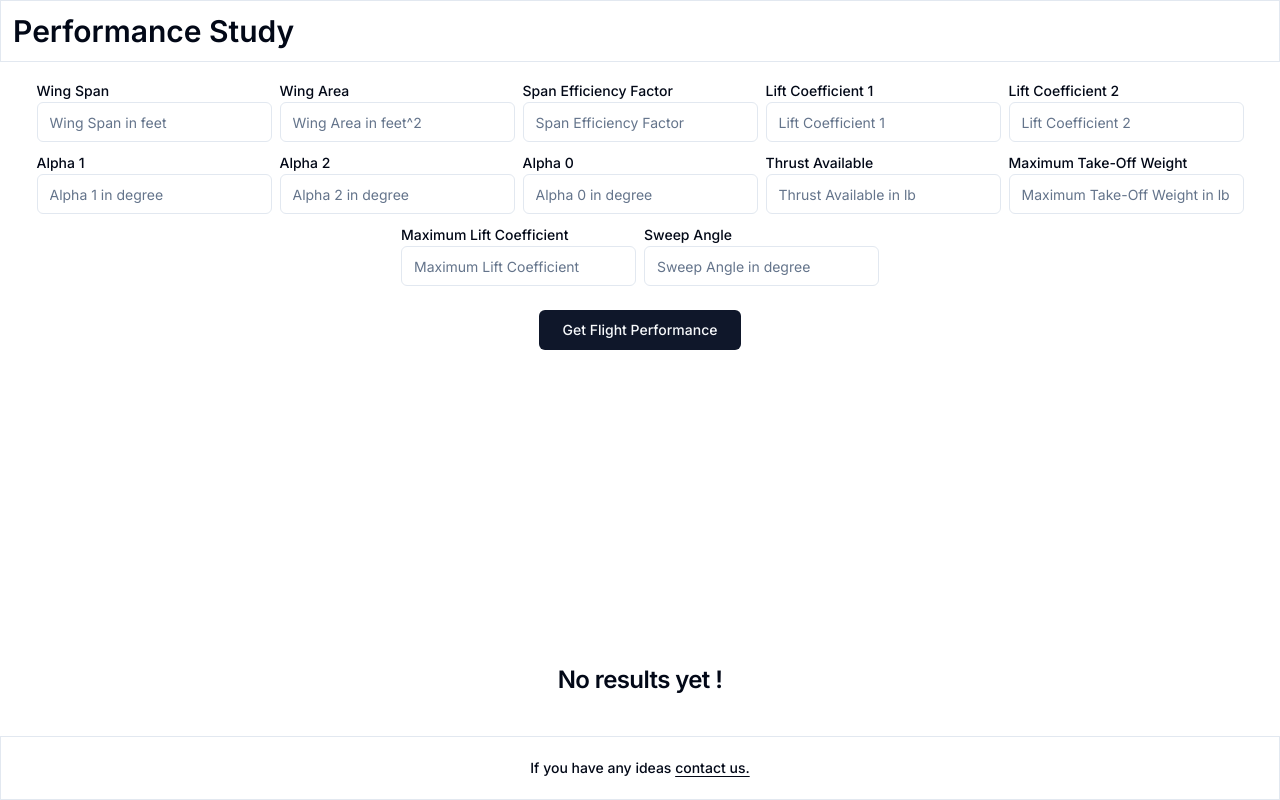
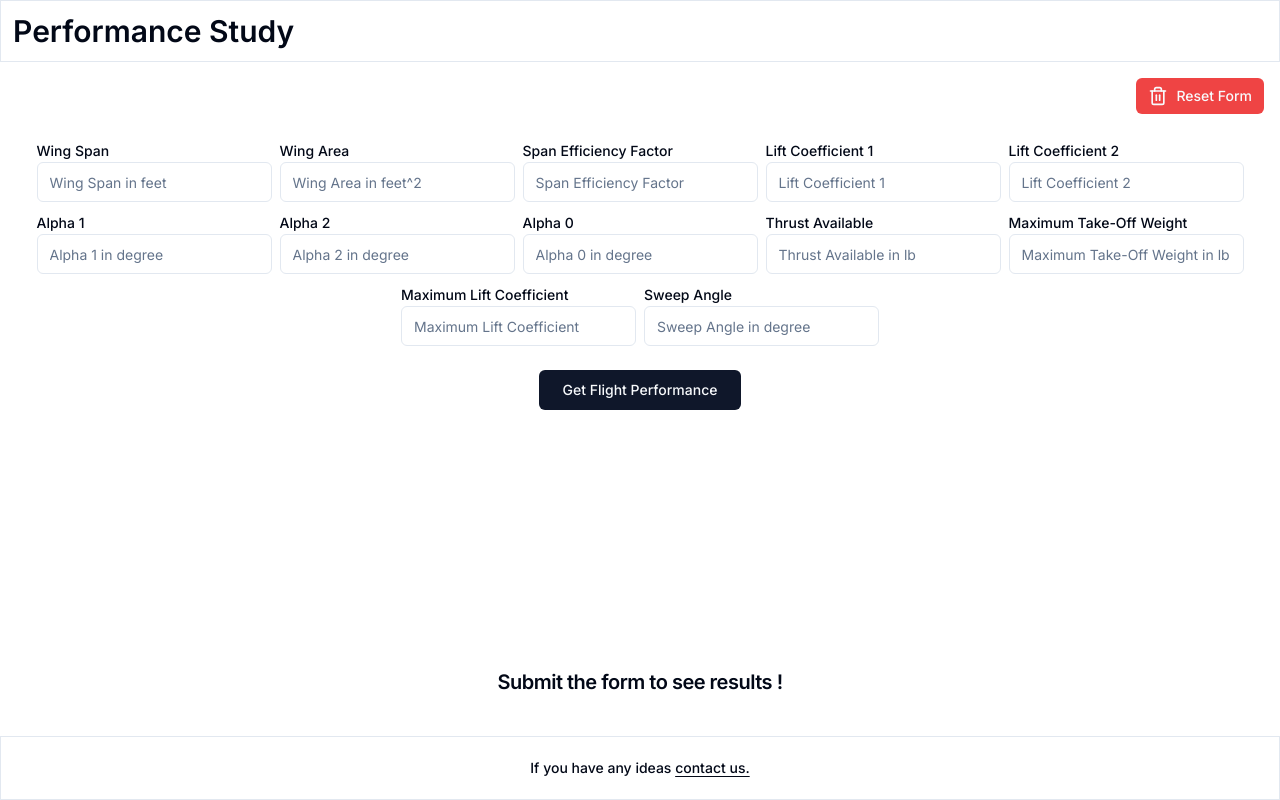
Before and after one commit to mouad-P7/performance-study, a Next.js app: page / in a window 1280 px wide. Built offline with nearby package versions, Linux system fonts and the light colour scheme.

Commit message:
Add reset inputs btn.

```diff
--- a/package.json
+++ b/package.json
@@ -17,6 +17,7 @@
     "@radix-ui/react-separator": "^1.0.3",
     "@radix-ui/react-slot": "^1.0.2",
     "@radix-ui/react-toast": "^1.1.5",
+    "@radix-ui/react-tooltip": "^1.0.7",
     "class-variance-authority": "^0.7.0",
     "clsx": "^2.1.0",
     "lucide-react": "^0.321.0",
--- a/src/app/(home)/components/AircraftForm.tsx
+++ b/src/app/(home)/components/AircraftForm.tsx
@@ -4,7 +4,7 @@ import { useState } from "react";
 import * as z from "zod";
 import { zodResolver } from "@hookform/resolvers/zod";
 import { useForm } from "react-hook-form";
-import { Loader2 } from "lucide-react";
+import { Loader2, Trash2 } from "lucide-react";
 import { aircraftFormSchema } from "@/schema/aircraft.schema";
 import { useToast } from "@/components/ui/use-toast";
 import { Button } from "@/components/ui/button";
@@ -22,7 +22,9 @@ import {
 } from "@/components/ui/form";
 
 export default function AircraftForm() {
-  const [inputs, setInputs] = useState<z.infer<typeof aircraftFormSchema>>();
+  const [inputs, setInputs] = useState<
+    z.infer<typeof aircraftFormSchema> | undefined
+  >(undefined);
   const [isSubmitting, setIsSubmitting] = useState(false);
   const { toast } = useToast();
 
@@ -35,12 +37,11 @@ export default function AircraftForm() {
   async function onSubmit(values: z.infer<typeof aircraftFormSchema>) {
     try {
       setIsSubmitting(true);
-      const parsedValues = aircraftFormSchema.parse(values);
+      setInputs(values);
       toast({
         title: "Performance Study Calculated.",
         // description: <pre>{JSON.stringify(values, null, 2)}</pre>,
       });
-      setInputs(values);
     } catch (error) {
       console.log({ error });
       toast({
@@ -52,6 +53,23 @@ export default function AircraftForm() {
     }
   }
 
+  function resetForm() {
+    form.reset();
+    form.setValue("wingSpan", "");
+    form.setValue("wingArea", "");
+    form.setValue("spanEfficiencyFactor", "");
+    form.setValue("liftCoefficient1", "");
+    form.setValue("liftCoefficient2", "");
+    form.setValue("alpha1", "");
+    form.setValue("alpha2", "");
+    form.setValue("alpha0", "");
+    form.setValue("thrustAvailable", "");
+    form.setValue("maxTakeOffWeight", "");
+    form.setValue("maxLiftCoefficient", "");
+    form.setValue("sweepAngle", "");
+    setInputs(undefined);
+  }
+
   return (
     <>
       <Form {...form}>
@@ -59,6 +77,19 @@ export default function AircraftForm() {
           onSubmit={form.handleSubmit(onSubmit)}
           className="flex flex-col gap-6"
         >
+          <div className="flex justify-end gap-4">
+            {/* Select Aircraft */}
+            <Button
+              type="button"
+              size="sm"
+              variant="destructive"
+              onClick={resetForm}
+              disabled={isSubmitting}
+            >
+              <Trash2 size={20} />
+              <p className="ml-2">Reset Form</p>
+            </Button>
+          </div>
           <div className="flex justify-center flex-wrap gap-2">
             {aircraftFormFields.map((item, index) => (
               <FormField
@@ -97,8 +128,8 @@ export default function AircraftForm() {
           <PerformanceResult inputs={inputs} className="mt-4" />
         </>
       ) : (
-        <p className="text-center mt-8 mb-6 scroll-m-20 text-2xl font-semibold tracking-tight">
-          No results yet !
+        <p className="text-center mt-8 mb-6 scroll-m-20 text-xl font-semibold tracking-tight">
+          Submit the form to see results !
         </p>
       )}
     </>
--- a/src/app/contact-us/page.tsx
+++ /dev/null
@@ -1,9 +0,0 @@
-//
-
-export default function ContactUsPage() {
-  return (
-    <>
-      <h1>ContactUs Page</h1>
-    </>
-  );
-}
--- /dev/null
+++ b/src/components/ui/tooltip.tsx
@@ -0,0 +1,30 @@
+"use client";
+
+import * as React from "react";
+import * as TooltipPrimitive from "@radix-ui/react-tooltip";
+
+import { cn } from "@/lib/utils";
+
+const TooltipProvider = TooltipPrimitive.Provider;
+
+const Tooltip = TooltipPrimitive.Root;
+
+const TooltipTrigger = TooltipPrimitive.Trigger;
+
+const TooltipContent = React.forwardRef<
+  React.ElementRef<typeof TooltipPrimitive.Content>,
+  React.ComponentPropsWithoutRef<typeof TooltipPrimitive.Content>
+>(({ className, sideOffset = 4, ...props }, ref) => (
+  <TooltipPrimitive.Content
+    ref={ref}
+    sideOffset={sideOffset}
+    className={cn(
+      "z-50 overflow-hidden rounded-md border bg-popover px-3 py-1.5 text-sm text-popover-foreground shadow-md animate-in fade-in-0 zoom-in-95 data-[state=closed]:animate-out data-[state=closed]:fade-out-0 data-[state=closed]:zoom-out-95 data-[side=bottom]:slide-in-from-top-2 data-[side=left]:slide-in-from-right-2 data-[side=right]:slide-in-from-left-2 data-[side=top]:slide-in-from-bottom-2",
+      className
+    )}
+    {...props}
+  />
+));
+TooltipContent.displayName = TooltipPrimitive.Content.displayName;
+
+export { Tooltip, TooltipTrigger, TooltipContent, TooltipProvider };
--- a/src/schema/aircraft.schema.ts
+++ b/src/schema/aircraft.schema.ts
@@ -1,13 +1,11 @@
 import * as z from "zod";
 
-// function parseNumber(value: string) {
-//   return !isNaN(value as unknown as number);
-// }
 function parseNumber(value: string) {
   return parseFloat(value);
 }
 
 export const aircraftFormSchema = z.object({
+  // selectedAircraft: z.string().nullable(),
   wingSpan: z.string().refine(parseNumber, {
     message: "Invalid number",
   }),
```
Also changed, not shown: 1 other file (tests, documents, lock files or other folders).
